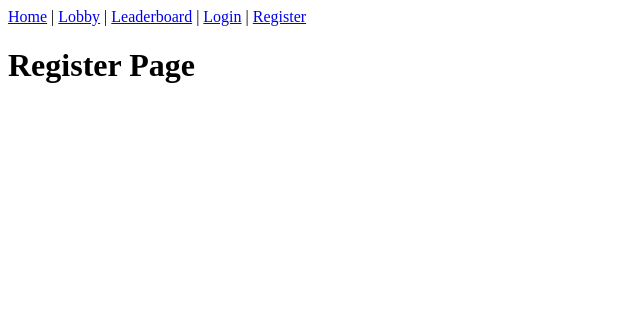
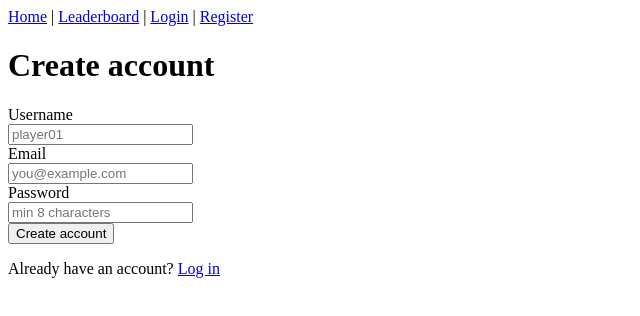
Before and after one commit to Ysoseri1224/UoA-CompSci-732-Proj-Archive, a React (Vite) app in the folder CardGame/frontend/: page /register in a window 1280 px wide. Shown: the top 316 px of the page, without its empty margins (0-640 px from the left). Built offline with nearby package versions, Linux system fonts and the light colour scheme; no server answers.

Commit message:
feat: implement login and register pages with auth integration

```diff
--- a/CardGame/frontend/src/components/layout/Navbar.jsx
+++ b/CardGame/frontend/src/components/layout/Navbar.jsx
@@ -1,21 +1,52 @@
-import { Link } from 'react-router-dom';
+import { Link, useNavigate } from 'react-router-dom';
+import { logout } from '../../api/authApi.js';
+import { useAuth } from '../../hooks/useAuth.js';
 
-// Application navigation bar.
-// This is a static skeleton — links are hardcoded for now.
-// Auth-aware rendering (show username / logout button when logged in)
-// will be added in PR 5 once the auth store is in place.
 function Navbar() {
+  const { user, isAuthenticated, clearAuth } = useAuth();
+  const navigate = useNavigate();
+
+  async function handleLogout() {
+    try {
+      // Tell the backend to invalidate the refresh token in Redis.
+      // authApi.logout() reads the refresh token from localStorage automatically.
+      await logout();
+    } catch {
+      // If the logout API call fails (e.g. network error or already expired),
+      // still clear local auth so the user is not stuck in a logged-in state.
+    }
+    clearAuth();
+    navigate('/');
+  }
+
   return (
     <nav>
       <Link to="/">Home</Link>
       {' | '}
-      <Link to="/lobby">Lobby</Link>
-      {' | '}
       <Link to="/leaderboard">Leaderboard</Link>
-      {' | '}
-      <Link to="/login">Login</Link>
-      {' | '}
-      <Link to="/register">Register</Link>
+
+      {isAuthenticated ? (
+        <>
+          {' | '}
+          <Link to="/lobby">Lobby</Link>
+          {' | '}
+          {/* Link to the logged-in user's own profile page */}
+          <Link to={`/profile/${user?.id}`}>Profile</Link>
+          {' | '}
+          <span>{user?.username}</span>
+          {' | '}
+          <button type="button" onClick={handleLogout}>
+            Logout
+          </button>
+        </>
+      ) : (
+        <>
+          {' | '}
+          <Link to="/login">Login</Link>
+          {' | '}
+          <Link to="/register">Register</Link>
+        </>
+      )}
     </nav>
   );
 }
--- a/CardGame/frontend/src/pages/LoginPage.jsx
+++ b/CardGame/frontend/src/pages/LoginPage.jsx
@@ -1,7 +1,101 @@
-// Login page — email + password form.
-// Real API integration and auth store wiring will be added in PR 5.
+import { useState } from 'react';
+import { Link, Navigate, useNavigate } from 'react-router-dom';
+import { login } from '../api/authApi.js';
+import { useAuth } from '../hooks/useAuth.js';
+
+// Basic email format check — full validation happens server-side.
+const EMAIL_REGEX = /^[^\s@]+@[^\s@]+\.[^\s@]+$/;
+
+function validate(email, password) {
+  if (!email.trim()) return 'Email is required.';
+  if (!EMAIL_REGEX.test(email)) return 'Enter a valid email address.';
+  if (!password) return 'Password is required.';
+  return null;
+}
+
 function LoginPage() {
-  return <h1>Login Page</h1>;
+  const { isAuthenticated, setAuth } = useAuth();
+  const navigate = useNavigate();
+
+  const [email, setEmail] = useState('');
+  const [password, setPassword] = useState('');
+  const [error, setError] = useState('');
+  const [loading, setLoading] = useState(false);
+
+  // Already logged in — skip the form and go straight to lobby.
+  if (isAuthenticated) {
+    return <Navigate to="/lobby" replace />;
+  }
+
+  async function handleSubmit(e) {
+    e.preventDefault();
+
+    const validationError = validate(email, password);
+    if (validationError) {
+      setError(validationError);
+      return;
+    }
+
+    setError('');
+    setLoading(true);
+
+    try {
+      const { accessToken, user } = await login(email.trim(), password);
+      setAuth(user, accessToken);
+      navigate('/lobby');
+    } catch (err) {
+      // err.message is normalised by the axios response interceptor in client.js
+      setError(err.message || 'Login failed. Please try again.');
+    } finally {
+      setLoading(false);
+    }
+  }
+
+  return (
+    <div>
+      <h1>Log in</h1>
+
+      <form onSubmit={handleSubmit} noValidate>
+        <div>
+          <label htmlFor="email">Email</label>
+          <br />
+          <input
+            id="email"
+            type="email"
+            value={email}
+            onChange={(e) => setEmail(e.target.value)}
+            disabled={loading}
+            placeholder="you@example.com"
+            autoComplete="email"
+          />
+        </div>
+
+        <div>
+          <label htmlFor="password">Password</label>
+          <br />
+          <input
+            id="password"
+            type="password"
+            value={password}
+            onChange={(e) => setPassword(e.target.value)}
+            disabled={loading}
+            placeholder="••••••••"
+            autoComplete="current-password"
+          />
+        </div>
+
+        {error && <p role="alert">{error}</p>}
+
+        <button type="submit" disabled={loading}>
+          {loading ? 'Logging in…' : 'Log in'}
+        </button>
+      </form>
+
+      <p>
+        No account yet? <Link to="/register">Register</Link>
+      </p>
+    </div>
+  );
 }
 
 export default LoginPage;
--- a/CardGame/frontend/src/pages/RegisterPage.jsx
+++ b/CardGame/frontend/src/pages/RegisterPage.jsx
@@ -1,7 +1,126 @@
-// Register page — username, email, and password form.
-// Real API integration and auth store wiring will be added in PR 5.
+import { useState } from 'react';
+import { Link, Navigate, useNavigate } from 'react-router-dom';
+import { register } from '../api/authApi.js';
+import { useAuth } from '../hooks/useAuth.js';
+
+const EMAIL_REGEX = /^[^\s@]+@[^\s@]+\.[^\s@]+$/;
+
+function validate(username, email, password) {
+  const trimmedUsername = username.trim();
+  if (!trimmedUsername) return 'Username is required.';
+  if (trimmedUsername.length < 3 || trimmedUsername.length > 20) {
+    return 'Username must be 3–20 characters.';
+  }
+  if (!email.trim()) return 'Email is required.';
+  if (!EMAIL_REGEX.test(email)) return 'Enter a valid email address.';
+  if (!password) return 'Password is required.';
+  if (password.length < 8) return 'Password must be at least 8 characters.';
+  return null;
+}
+
 function RegisterPage() {
-  return <h1>Register Page</h1>;
+  const { isAuthenticated, setAuth } = useAuth();
+  const navigate = useNavigate();
+
+  const [username, setUsername] = useState('');
+  const [email, setEmail] = useState('');
+  const [password, setPassword] = useState('');
+  const [error, setError] = useState('');
+  const [loading, setLoading] = useState(false);
+
+  // Already logged in — go straight to lobby.
+  if (isAuthenticated) {
+    return <Navigate to="/lobby" replace />;
+  }
+
+  async function handleSubmit(e) {
+    e.preventDefault();
+
+    const validationError = validate(username, email, password);
+    if (validationError) {
+      setError(validationError);
+      return;
+    }
+
+    setError('');
+    setLoading(true);
+
+    try {
+      const { accessToken, user } = await register(username.trim(), email.trim(), password);
+      setAuth(user, accessToken);
+      navigate('/lobby');
+    } catch (err) {
+      // Backend returns descriptive English messages for 409 conflicts,
+      // e.g. "Username is already taken" or "Email is already taken".
+      // The axios interceptor in client.js normalises err.message from the
+      // response body, so we can display it directly.
+      setError(err.message || 'Registration failed. Please try again.');
+    } finally {
+      setLoading(false);
+    }
+  }
+
+  return (
+    <div>
+      <h1>Create account</h1>
+
+      <form onSubmit={handleSubmit} noValidate>
+        <div>
+          <label htmlFor="username">Username</label>
+          <br />
+          <input
+            id="username"
+            type="text"
+            value={username}
+            onChange={(e) => setUsername(e.target.value)}
+            disabled={loading}
+            placeholder="player01"
+            autoComplete="username"
+            minLength={3}
+            maxLength={20}
+          />
+        </div>
+
+        <div>
+          <label htmlFor="email">Email</label>
+          <br />
+          <input
+            id="email"
+            type="email"
+            value={email}
+            onChange={(e) => setEmail(e.target.value)}
+            disabled={loading}
+            placeholder="you@example.com"
+            autoComplete="email"
+          />
+        </div>
+
+        <div>
+          <label htmlFor="password">Password</label>
+          <br />
+          <input
+            id="password"
+            type="password"
+            value={password}
+            onChange={(e) => setPassword(e.target.value)}
+            disabled={loading}
+            placeholder="min 8 characters"
+            autoComplete="new-password"
+          />
+        </div>
+
+        {error && <p role="alert">{error}</p>}
+
+        <button type="submit" disabled={loading}>
+          {loading ? 'Creating account…' : 'Create account'}
+        </button>
+      </form>
+
+      <p>
+        Already have an account? <Link to="/login">Log in</Link>
+      </p>
+    </div>
+  );
 }
 
 export default RegisterPage;
```
